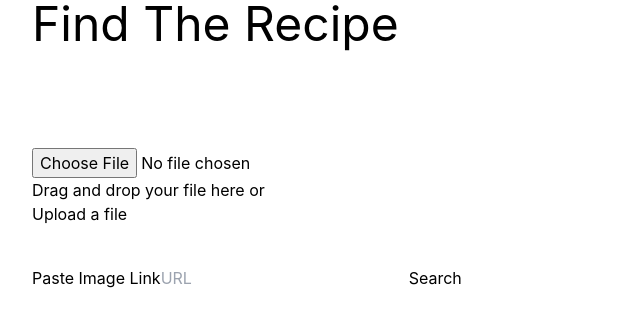
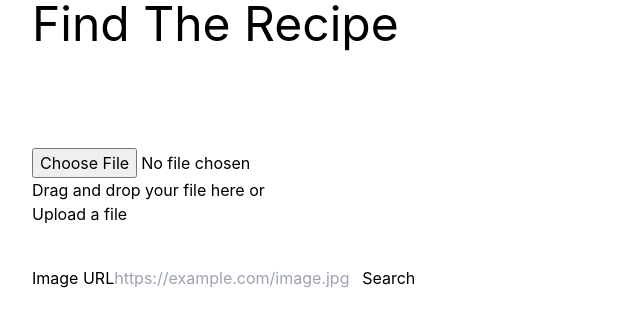
Before and after one commit to jordanepps/findTheRecipe2.0, a Next.js app: page / in a window 1280 px wide. Shown: the top 326 px of the page, without its empty margins (0-640 px from the left). Built offline with nearby package versions, Linux system fonts and the light colour scheme.

Commit message:
Added logic to save url to state and handle submit enter or click

```diff
--- a/components/PasteImageLink.js
+++ b/components/PasteImageLink.js
@@ -1,15 +1,29 @@
+import { useState } from 'react';
+
 function PasteImageLink() {
-  function checkURL(url) {
-    return url.match(/\.(jpeg|jpg|png)$/) != null;
+  const [url, setUrl] = useState('');
+
+  function submitURL(e) {
+    // TODO: handle no url sumbit click
+    if (e.key === 'Enter') e.preventDefault();
+    console.log(url);
   }
 
   return (
     <form action="" id="image-link" className="py-5">
-      <label htmlFor="image-link">Paste Image Link</label>
-      <input type="text" id="image-link" placeholder="URL" />
-      <button type="button" onClick={() => console.log('click')}>
+      <label htmlFor="image-link">Image URL</label>
+      <input
+        type="url"
+        id="image-link"
+        placeholder="https://example.com/image.jpg"
+        onChange={(e) => setUrl(e.target.value)}
+        onKeyDown={(e) => submitURL(e)}
+      />
+      <button type="button" onClick={(e) => submitURL(e)}>
         Search
       </button>
+      <br />
+      {/* <span>{url}</span> */}
     </form>
   );
 }
```
